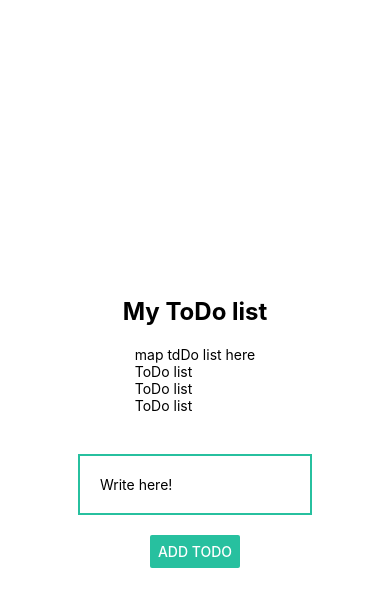
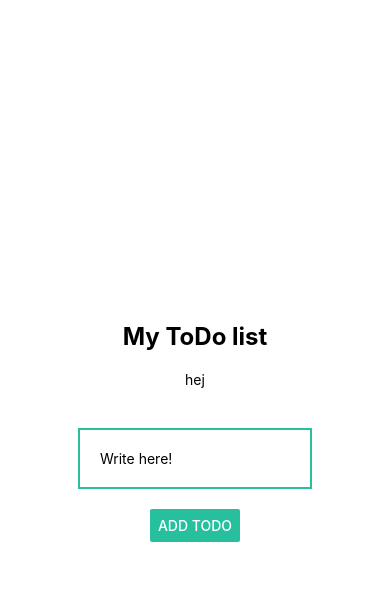
Before and after one commit to AbbeBlubb/react-native-todo, a React Native app: screen / in a window 390 px wide. Both pictures are taken after a click on the button "ADD TODO". Shown: the top 606 px of the page. Built offline with nearby package versions, Linux system fonts and the light colour scheme.

Commit message:
As a user I want new todos to be added to a list

```diff
--- a/App.tsx
+++ b/App.tsx
@@ -1,60 +1,59 @@
-import React, {useState} from 'react';
-import { StatusBar } from 'expo-status-bar';
-import { StyleSheet, Text, View, TextInput, Button } from 'react-native';
-import { PrimaryButton } from './components/PrimaryButton';
-import { Input } from './components/Input';
+import React, { useState } from "react";
+import { StatusBar } from "expo-status-bar";
+import { StyleSheet, Text, View, TextInput, Button } from "react-native";
+import { PrimaryButton } from "./components/PrimaryButton";
+import { Input } from "./components/Input";
 
+const TodoList = (props: { todoList: TodoList }) => {
+    return (
+        <View>
+            {props.todoList.map((todo, index) => {
+                return (
+                  <View key={index}>
+                    <Text>{todo}</Text>
 
-
-const ToDoList = () => {
-  return(
-    <View>
-      <Text>map tdDo list here</Text>
-      <Text>ToDo list</Text>
-      <Text>ToDo list</Text>
-      <Text>ToDo list</Text>
                   </View>
-  )
-}
-
+                );
+            })}
+        </View>
+    );
+};
 
 type Todo = string;
-type TodoList= Array<Todo>
+type TodoList = Array<Todo>;
 
 export default function App() {
     const [inputText, setInputText] = useState<string>("hej");
     const [todoList, setTodoList] = useState<TodoList>([]);
 
     const submitNewTodo = () => {
-    setTodoList([...todoList, inputText])
+        setTodoList([...todoList, inputText]);
         setInputText("");
-    console.log(inputText, todoList)
-  }
+    };
 
     return (
         <View style={styles.rootContainer}>
             <StatusBar style="auto" />
             <Text style={styles.header}>My ToDo list</Text>
-      <ToDoList />
+            <TodoList todoList={todoList} />
             <Input inputText={inputText} setInputText={setInputText} />
             <PrimaryButton submitNewTodo={submitNewTodo} />
         </View>
     );
 }
 
-
 const styles = StyleSheet.create({
     rootContainer: {
         flex: 1,
-    backgroundColor: '#fff',
-    alignItems: 'center',
-    justifyContent: 'center',
+        backgroundColor: "#fff",
+        alignItems: "center",
+        justifyContent: "center",
     },
 
     header: {
         fontSize: 24,
-    fontWeight: 'bold',
-    padding: 20
+        fontWeight: "bold",
+        padding: 20,
     },
 
     input: {
@@ -63,5 +62,5 @@ const styles = StyleSheet.create({
         width: "60%",
         borderColor: "#27c09f",
         borderWidth: 2,
-  }
+    },
 });
```
Lines whose indentation alone changed are shown as unchanged.
